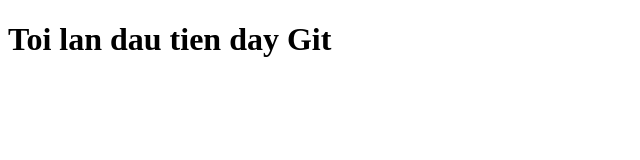
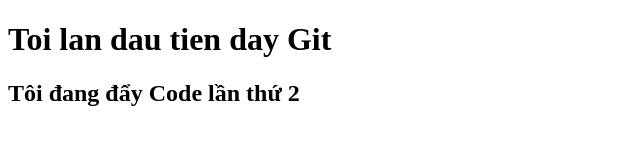
Before and after one commit to vuduythanh23/BCS14_DemoGit, a plain HTML site: page index.html in a window 1280 px wide. Shown: the whole page, without its empty margins (0-640 px from the left). Drawn offline with Linux system fonts and the light colour scheme.

Commit message:
thêm thẻ h2 vào HTML

```diff
--- a/index.html
+++ b/index.html
@@ -7,5 +7,6 @@
 </head>
 <body>
     <h1>Toi lan dau tien day Git</h1>
+    <h2>Tôi đang đẩy Code lần thứ 2</h2>
 </body>
 </html>
```
Also changed, not shown: 1 other file.
